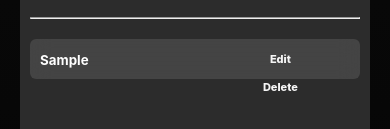
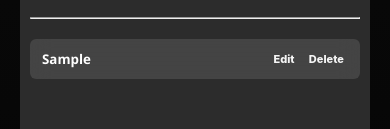
Before and after one commit to avinasdube/responsive-todoapp, a plain HTML site: page index.html in a window 390 px wide. Both pictures are taken after typing "Sample" into the empty fields and a click on the button "Add task". Shown: the part 232-361 px from the top of the page. Drawn offline with Linux system fonts and the light colour scheme.

Commit message:
Responsiveness Enhanced

```diff
--- a/css/style.css
+++ b/css/style.css
@@ -205,7 +205,7 @@ body{
     align-items:center;
     width:100%;
     height:40px;
-    padding:10px;
+    padding:4px;
     background:rgba(218, 218, 218, 0.14);
     backdrop-filter: blur(10px);
     -webkit-backdrop-filter: blur(80px);
@@ -213,27 +213,31 @@ body{
     margin-bottom:8px;
     animation:buttons 0.2s linear;
 }
-#task .task .content{
-    flex:1 1 0%;
+#tasks .task .content{
+    width: 75%;
+    height: 100%;
+    display: grid;
+    justify-content: left;
+    background: none;
 }
-#tasks .content .text{
-    width: 200%;
+#tasks .task .content .text{
     border:none;
-    font-family:-apple-system, BlinkMacSystemFont, 'Segoe UI', Roboto, Oxygen, Ubuntu, Cantarell, 'Open Sans', 'Helvetica Neue', sans-serif;
+    width: 250%;
+    font-family:'Segoe UI';
     color:white;
+    font-weight:650;
     background:none;
-    border-radius:6px;
-    font-weight:650;
+    margin-left:8px;
 }
 
-#tasks .actions{
-    margin-right:-12px;
-    margin-bottom:6px;
-    width:112px;
-    height:35px;
-    display:inline-block;
+#tasks .task .actions{
+    width: 120px;
+    height:100%;
+    display: flex;
     place-items: center;
+    justify-content: space-between;
     padding:6px;
+    background: none;
 }
 
 #tasks .actions .edit,.delete{
@@ -357,4 +361,21 @@ body{
     .container .docard hr{
         margin-left:0;
     }
+
+    #tasks .task .content{
+        width: 65%;
+    }
+
+    #tasks .task .content .text{
+        width: 100%;
+    }
+    #tasks .task .actions{
+        width: 20%;
+    }
 }
+
+@media only screen and (max-width: 420px){
+    #tasks .task .actions{
+        width: 30%;
+    }
+}
```
